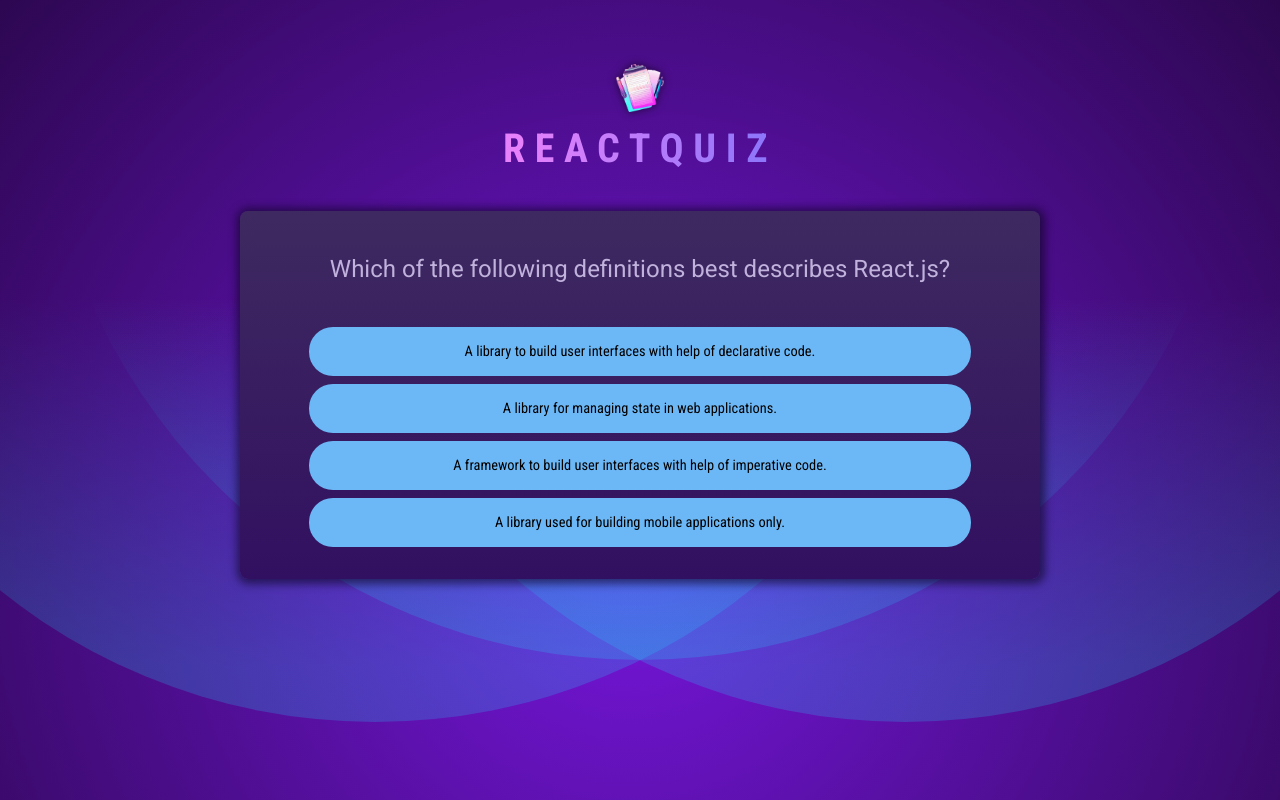
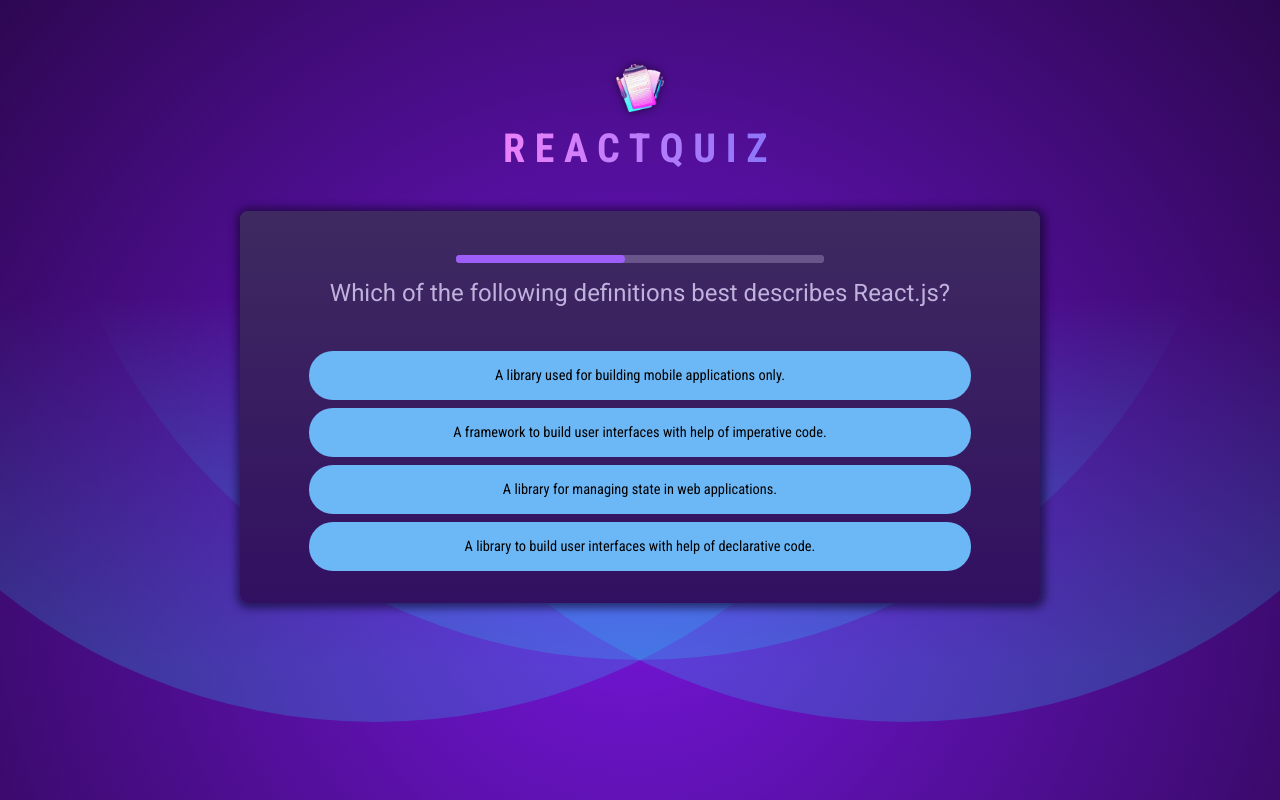
Before and after one commit to suparnMarathe/quiz-app-react, a React (Vite) app: page / in a window 1280 px wide. Built offline with nearby package versions, Linux system fonts and the light colour scheme.

Commit message:
useCallback and useEffect  integration for implementing question timer and highlighting selected answers

```diff
--- /dev/null
+++ b/src/components/QuestionTimer.jsx
@@ -0,0 +1,23 @@
+import { useEffect, useRef, useState } from "react";
+
+export default function QuestionTimer({ timeout, onTimeout }) {
+  const [remainingTime, setRemainingTime] = useState(timeout);
+  const timerId =useRef(null);
+  useEffect(() => {
+    console.log("timeout");
+    timerId.current = setTimeout(onTimeout, timeout);
+    return () => {
+      clearTimeout(timerId.current);
+    };
+  }, [timeout, onTimeout]);
+  useEffect(() => {
+    console.log("interval set");
+    const interval = setInterval(() => {
+      setRemainingTime((prevRemainingTime) => prevRemainingTime - 100);
+    }, 100);
+    return () => {
+      clearInterval(interval);
+    };
+  }, []);
+  return <progress value={remainingTime} max={timeout} />;
+}
--- a/src/components/Quiz.jsx
+++ b/src/components/Quiz.jsx
@@ -1,26 +1,83 @@
-import { useState } from "react";
+import { useCallback, useRef, useState } from "react";
+import quizCompleteImg from "../assets/quiz-complete.png";
 import QUESTION from "../questions";
+import QuestionTimer from "./QuestionTimer";
 
 export default function Quiz() {
+  const [answerState, setAnswerState] = useState("");
   const [userAnswers, setUserAnswers] = useState([]);
-  const activeQuestionIndex = userAnswers.length;
+  const shuffledAnswers = useRef();
+  const activeQuestionIndex =
+    answerState === "" ? userAnswers.length : userAnswers.length - 1;
+  const quizIsComplete = activeQuestionIndex === QUESTION.length;
+  const handleSelectAnswer = useCallback(
     function handleSelectAnswer(selectedAnswer) {
+      setAnswerState("answered");
       setUserAnswers((prevUserAnswer) => {
         return [...prevUserAnswer, selectedAnswer];
       });
+      setTimeout(() => {
+        console.log(activeQuestionIndex);
+        console.log(selectedAnswer);
+        if (selectedAnswer === QUESTION[activeQuestionIndex].answers[0]) {
+          setAnswerState("correct");
+          console.log(answerState);
+        } else {
+          setAnswerState("wrong");
+        }
+        setTimeout(() => {
+          setAnswerState("");
+        }, 2000);
+      }, 1000);
+    },
+    [activeQuestionIndex]
+  );
+  const handleSkipAnswer = useCallback(
+    () => handleSelectAnswer(null),
+    [handleSelectAnswer]
+  );
+  if (quizIsComplete) {
+    return (
+      <div id="summary">
+        <img src={quizCompleteImg} alt="Trophy image" />
+        <h2>Quiz completed!</h2>
+      </div>
+    );
+  }
+  if (!shuffledAnswers.current) {
+    shuffledAnswers.current = [...QUESTION[activeQuestionIndex].answers];
+    shuffledAnswers.current.sort(() => Math.random() - 0.5);
   }
   return (
     <div id="quiz">
       <div id="question">
+        <QuestionTimer
+          key={activeQuestionIndex}
+          timeout={10000}
+          onTimeout={handleSkipAnswer}
+        />
         <h2>{QUESTION[activeQuestionIndex].text}</h2>
         <ul id="answers">
-          {QUESTION[activeQuestionIndex].answers.map((answer) => (
+          {shuffledAnswers.current.map((answer) => {
+            let cssClass = "";
+            if (userAnswers[userAnswers.length - 1] === answer) {
+              if (answerState === "answered") {
+                cssClass = "selected";
+              } else if (answerState === "wrong" || answerState === "correct") {
+                cssClass = answerState;
+              }
+            }
+            return (
               <li key={answer} className="answer">
-              <button onClick={() => handleSelectAnswer(answer)}>
+                <button
+                  onClick={() => handleSelectAnswer(answer)}
+                  className={cssClass}
+                >
                   {answer}
                 </button>
               </li>
-          ))}
+            );
+          })}
         </ul>
       </div>
     </div>
```
Lines whose indentation alone changed are shown as unchanged.
